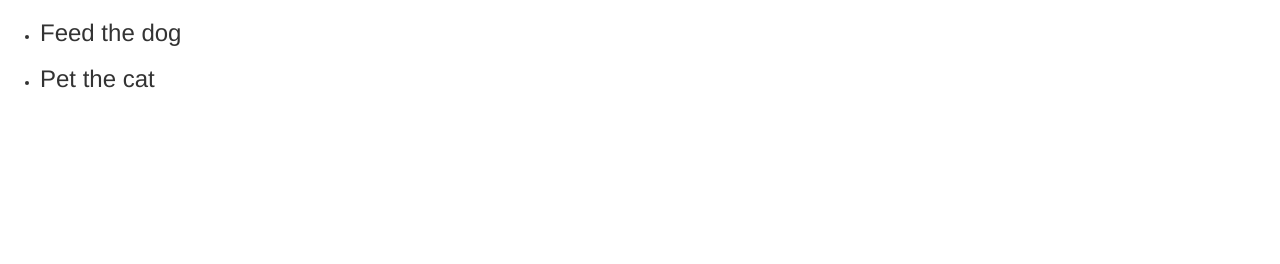
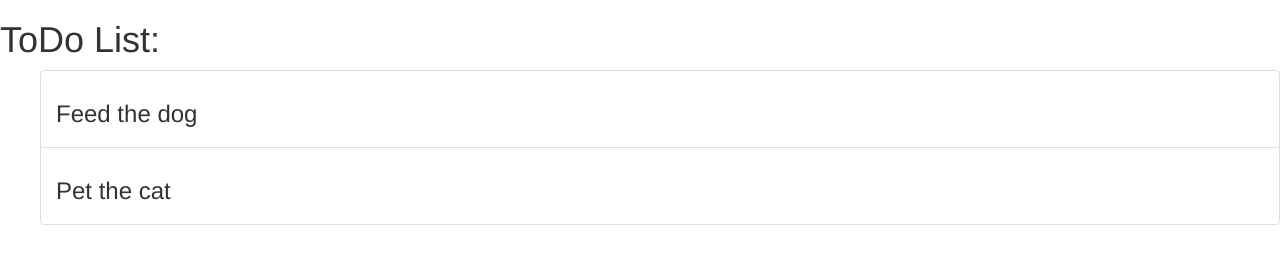
Before and after one commit to anthonycastelli01/mean-stack-todo, a plain HTML site: page index.html in a window 1280 px wide. Drawn offline with Linux system fonts and the light colour scheme.

Commit message:
Add some style to the list

```diff
--- a/index.html
+++ b/index.html
@@ -5,8 +5,9 @@
     <link rel="stylesheet" type="text/css" href="css/bootstrap.min.css">
   </head>
   <body ng-controller="TodoController as todolist">
+    <h1>ToDo List:</h1>
     <ul>
-      <li ng-repeat="task in todolist.tasks">
+      <li class="list-group-item" ng-repeat="task in todolist.tasks">
         <h3>
           {{task.name}}
         </h3>
```
